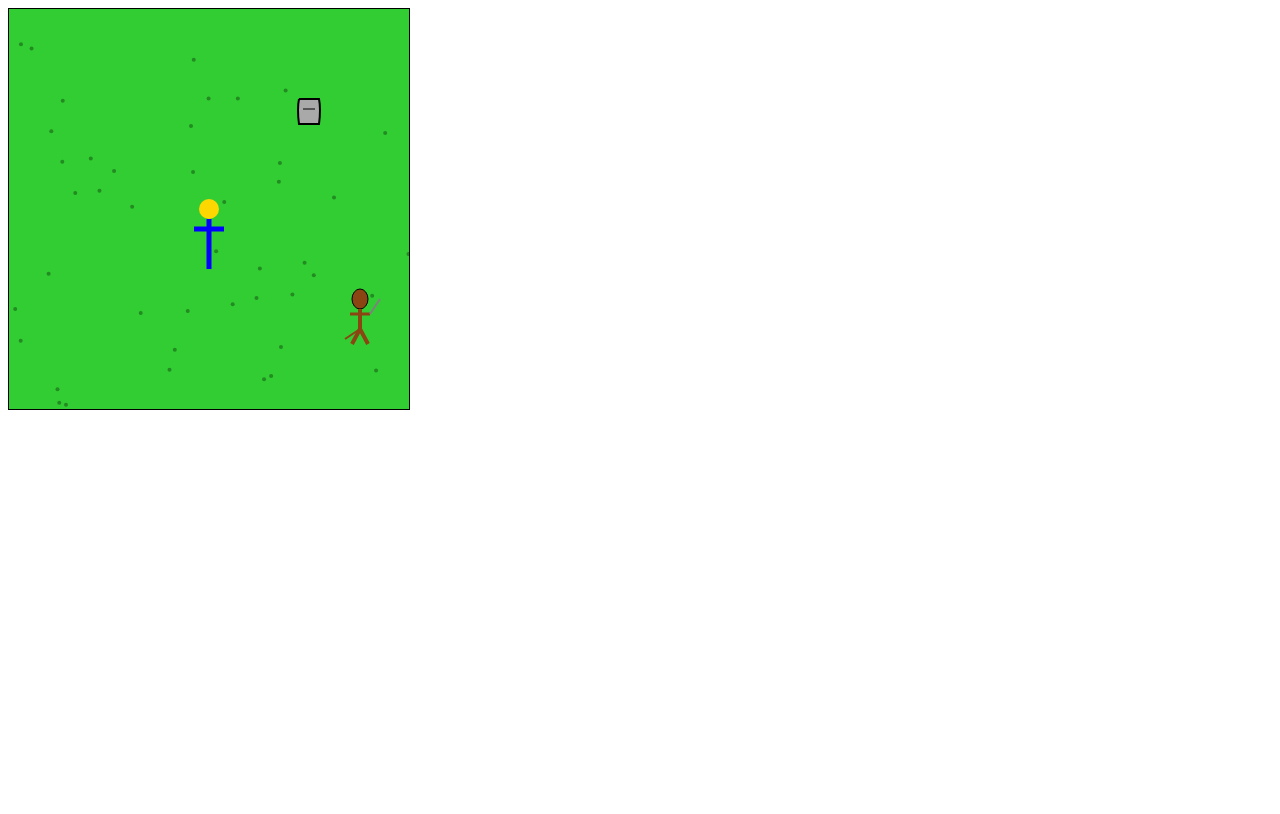
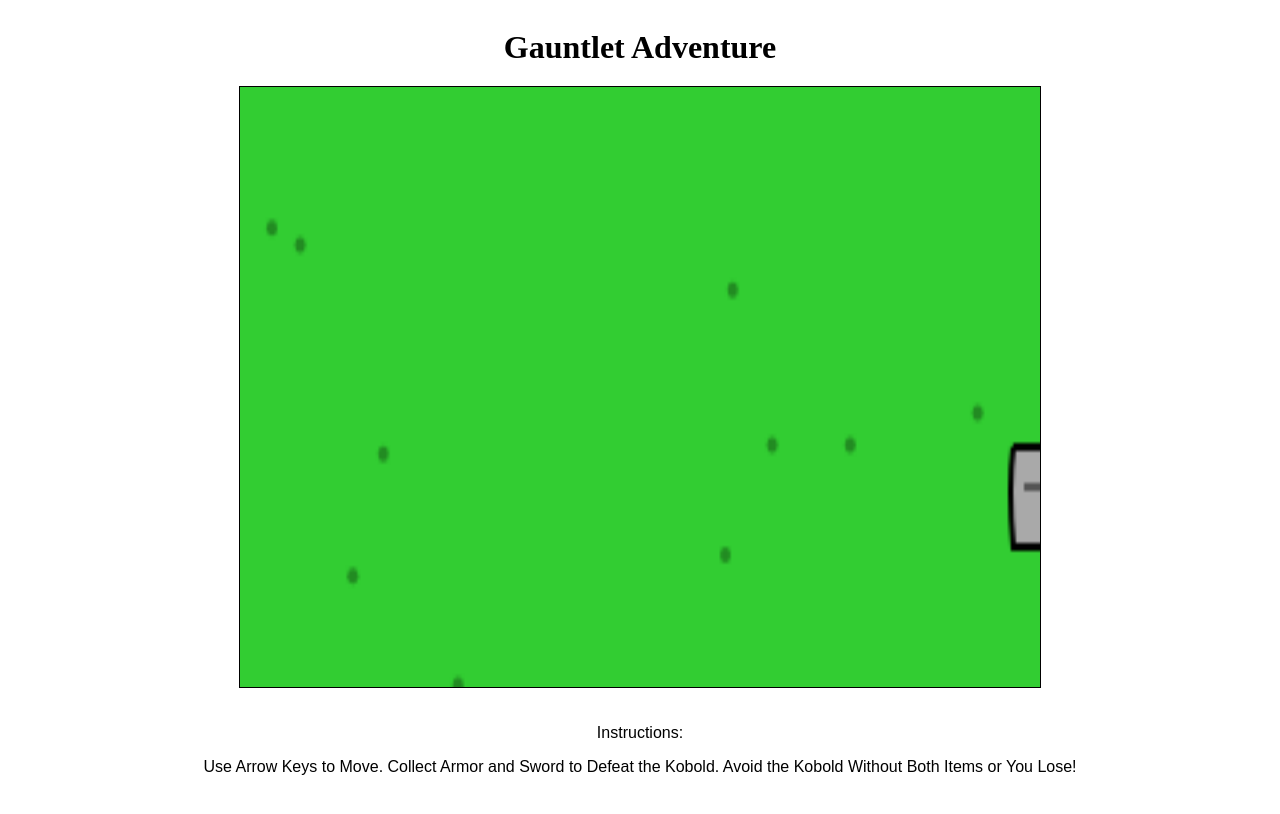
Before and after one commit to dave-ops/gauntlet, a plain HTML site: page public/index.html in a window 1280 px wide. Drawn offline with Linux system fonts and the light colour scheme.

Commit message:
add theme

```diff
--- a/public/index.html
+++ b/public/index.html
@@ -2,14 +2,21 @@
 <html lang="en">
 <head>
     <meta charset="UTF-8">
-    <title>Centered Player with Moving World</title>
+    <title>Gauntlet Adventure</title>
     <link rel="stylesheet" href="styles.css">
 </head>
 <body>
-    <canvas id="myCanvas" width="400" height="400"></canvas>
+    <div class="container">
+        <h1 class="game-title">Gauntlet Adventure</h1>
+        <canvas id="myCanvas"></canvas>
+        <div class="instructions">
+            <p>Instructions:</p>
+            <p>Use Arrow Keys to Move. Collect Armor and Sword to Defeat the Kobold. Avoid the Kobold Without Both Items or You Lose!</p>
+        </div>
+    </div>
     <script src="input.js"></script>
     <script src="audio.js"></script>
-    <script src="music.js"></script> <!-- Add this line -->
+    <script src="music.js"></script>
     <script src="biome.js"></script>
     <script src="world.js"></script>
     <script src="player.js"></script>
--- a/public/styles.css
+++ b/public/styles.css
@@ -1,3 +1,23 @@
-canvas {
-    border: 1px solid black;
+.container {
+    display: flex;
+    flex-direction: column;
+    align-items: center;
+    justify-content: flex-start; /* Changed to align content to the top */
+    min-height: 100vh; /* Maintain full viewport height */
+    text-align: center;
 }
+
+.game-title {
+    margin-bottom: 20px;
+}
+
+#myCanvas {
+    border: 1px solid black; /* Optional: makes canvas visible */
+    width: 800px; /* Increased size */
+    height: 600px; /* Increased size */
+}
+
+.instructions {
+    margin-top: 20px;
+    font-family: Arial, sans-serif;
+}
```
Also changed, not shown: .prompts/code/generation.md (deleted), .prompts/code/generation/rules.md (added), .prompts/code/generation/start.md (added).
